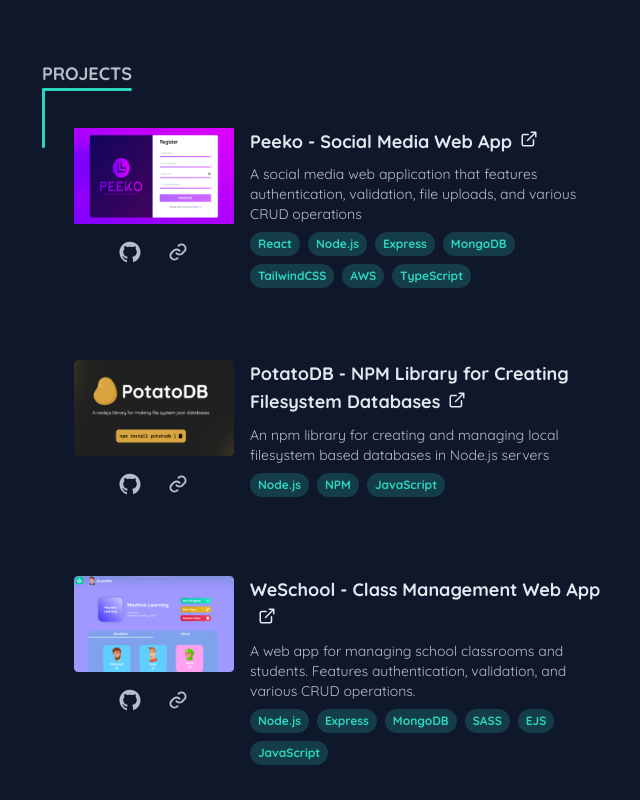
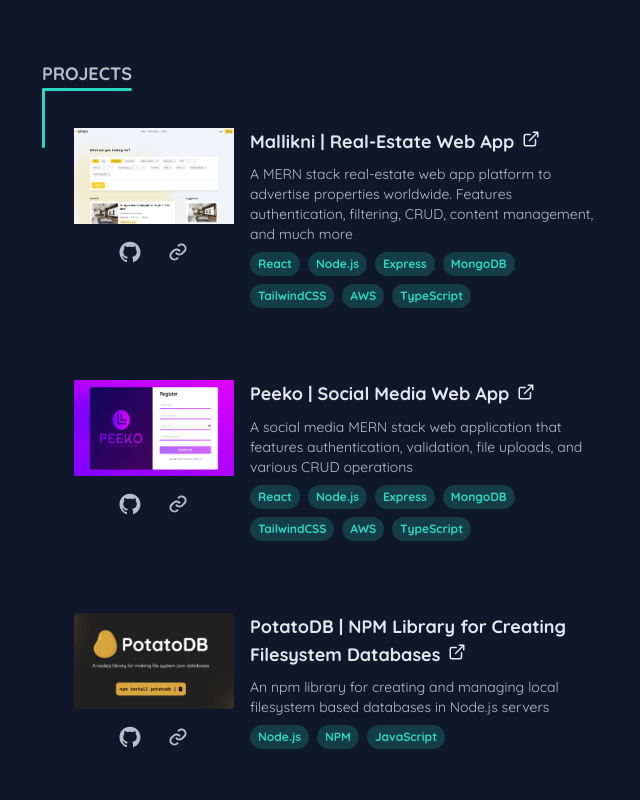
Before and after one commit to MoBakour/portfolio, a React (Vite) app: page / in a window 1280 px wide. Shown: the part 2380-3180 px from the top of the page, without its empty margins (520-1160 px from the left). Built offline with nearby package versions, Linux system fonts and the light colour scheme.

Commit message:
Add new project, edit resume

```diff
--- a/src/sections/Projects.tsx
+++ b/src/sections/Projects.tsx
@@ -7,6 +7,7 @@
 import { useState } from "react";
 import IconChevronCompactDown from "../icons/IconChevronCompactDown";
 
+import MallikniThumbnail from "../images/mallikni-thumbnail.png";
 import PeekoThumbnail from "../images/peeko-thumbnail.png";
 import PotatoDBThumbnail from "../images/potatodb-thumbnail.png";
 // import StockAIThumbnail from "../images/stockai-thumbnail.png";
@@ -45,9 +46,26 @@
 
 const projectsData: IProject[] = [
     {
-        title: "Peeko - Social Media Web App",
+        title: "Mallikni | Real-Estate Web App",
         description:
-            "A social media web application that features authentication, validation, file uploads, and various CRUD operations",
+            "A MERN stack real-estate web app platform to advertise properties worldwide. Features authentication, filtering, CRUD, content management, and much more",
+        image: MallikniThumbnail,
+        repo: "https://github.com/MoBakour/mallikni",
+        link: "https://github.com/MoBakour/mallikni",
+        stack: [
+            Techs.REACT,
+            Techs.NODE,
+            Techs.EXPRESS,
+            Techs.MONGODB,
+            Techs.TAILWIND,
+            Techs.AWS,
+            Techs.TYPESCRIPT,
+        ],
+    },
+    {
+        title: "Peeko | Social Media Web App",
+        description:
+            "A social media MERN stack web application that features authentication, validation, file uploads, and various CRUD operations",
         image: PeekoThumbnail,
         repo: "https://github.com/MoBakour/peeko",
         link: "https://peeko.netlify.com",
@@ -62,7 +80,7 @@
         ],
     },
     {
-        title: "PotatoDB - NPM Library for Creating Filesystem Databases",
+        title: "PotatoDB | NPM Library for Creating Filesystem Databases",
         description:
             "An npm library for creating and managing local filesystem based databases in Node.js servers",
         image: PotatoDBThumbnail,
@@ -80,7 +98,7 @@
     // 	stack: [Techs.PYTHON, Techs.TYPESCRIPT, Techs.REACT, Techs.TAILWIND],
     // },
     {
-        title: "WeSchool - Class Management Web App",
+        title: "WeSchool | Class Management Web App",
         description:
             "A web app for managing school classrooms and students. Features authentication, validation, and various CRUD operations.",
         image: WeSchoolThumbnail,
@@ -105,7 +123,7 @@
         stack: [Techs.REACT, Techs.TAILWIND, Techs.TYPESCRIPT],
     },
     {
-        title: "Axcellent - A Telegram Utility Bot",
+        title: "Axcellent | A Telegram Utility Bot",
         description:
             "A telegram utility tools bot equipped with various helpful tools that allow downloading videos from different platforms, uploading images to the cloud, converting file formats, and more.",
         image: AxcellentThumbnail,
@@ -113,7 +131,7 @@
         stack: [Techs.TYPESCRIPT, Techs.TELEGRAF],
     },
     {
-        title: "SwordyType - Customizable Typing Speed Test Game",
+        title: "SwordyType | Customizable Typing Speed Test Game",
         description:
             "A customizable typing speed test game website that offers multiple test modes, languages, and settings.",
         image: SwordyTypeThumbnail,
```
Also changed, not shown: src/images/mallikni-thumbnail.png (added), 1 other file (tests, documents, lock files or other folders).
